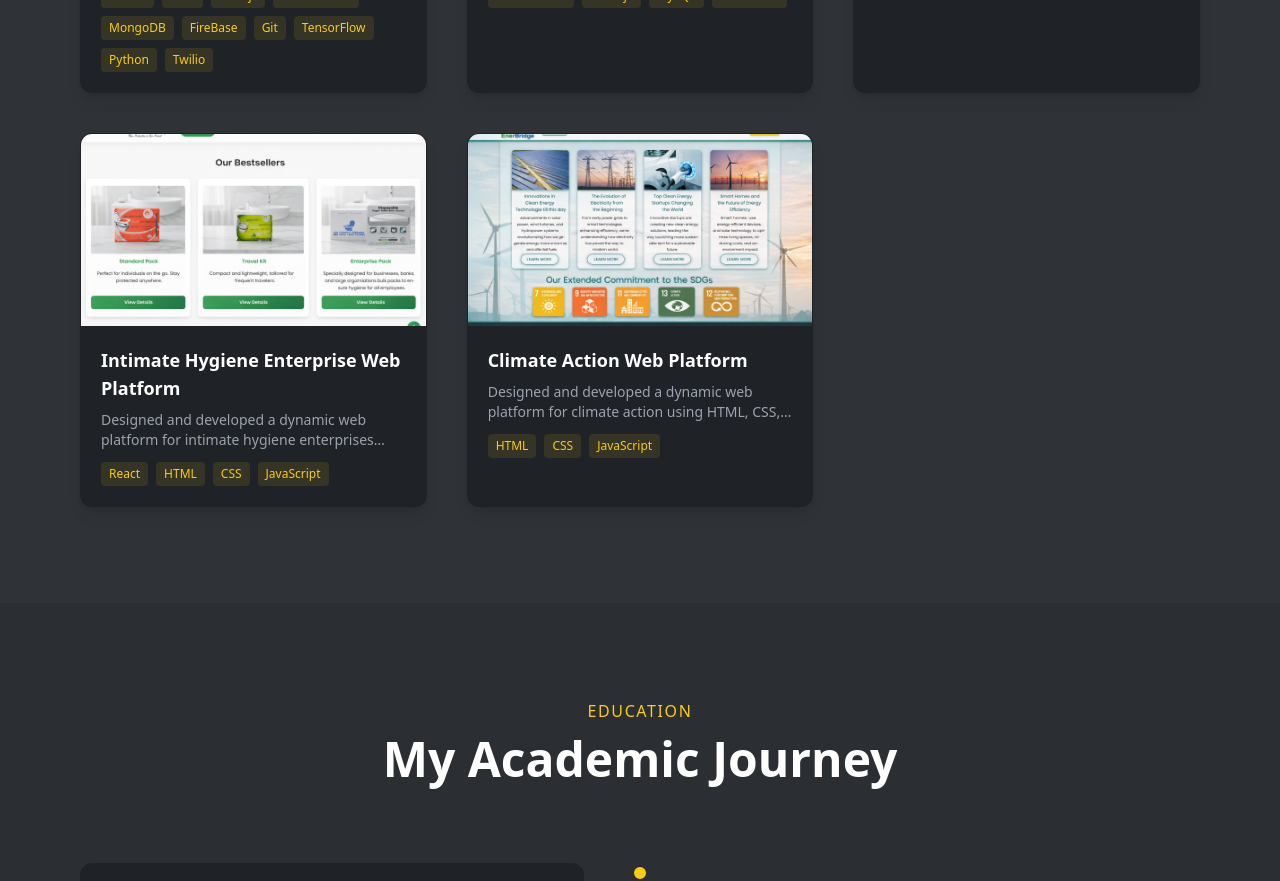
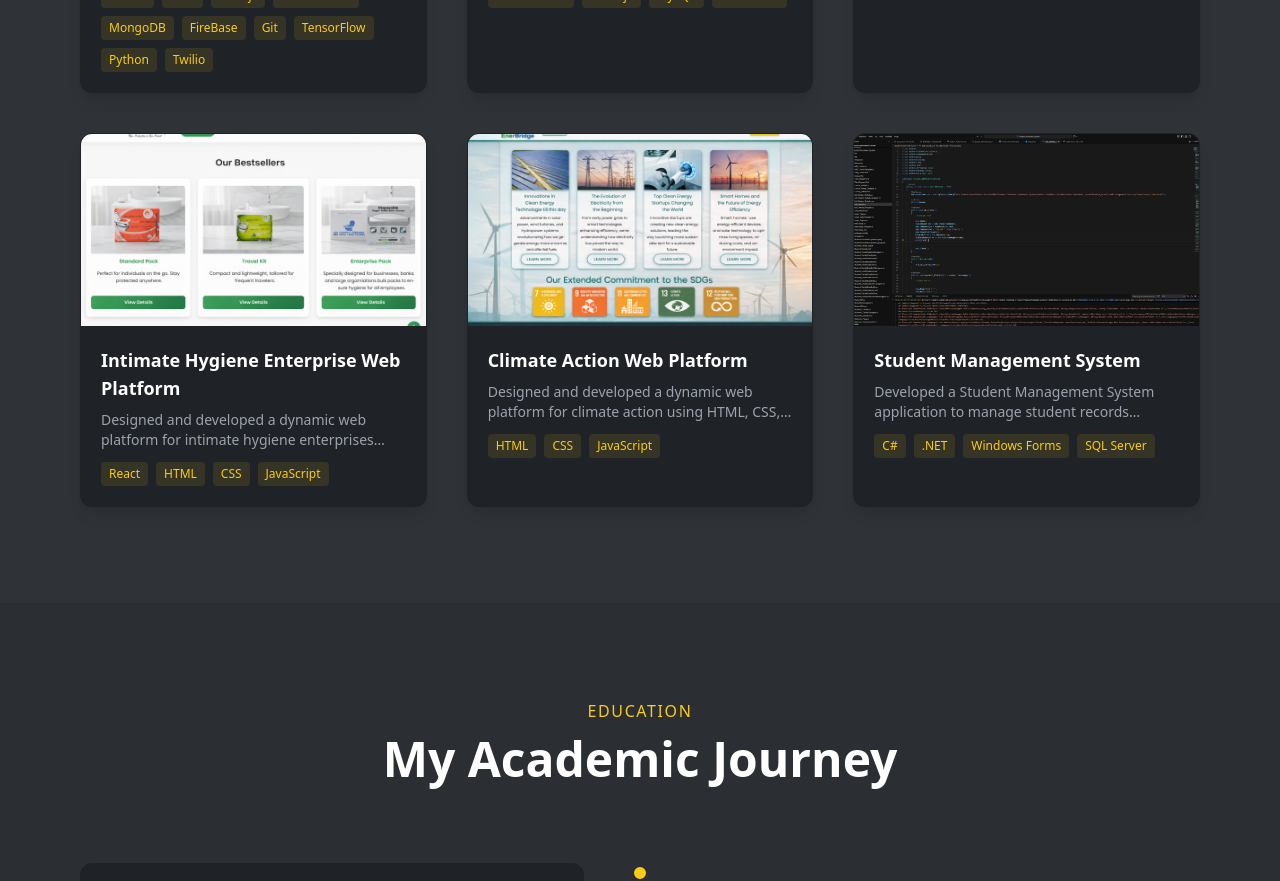
Before and after one commit to Aakashwije/AAKASH_WIJESEKARA_PORTFOLIO, a React (Vite) app: page / in a window 1280 px wide. Shown: the part 3780-4661 px from the top of the page. Built offline with nearby package versions, Linux system fonts and the light colour scheme.

Commit message:
Add Student Management System project to portfolio
Added a new project entry for the Student Management System, including its description, technologies used, GitHub link, and associated image (SRS.png) to the portfolio component.

```diff
--- a/src/components/Portfolio.jsx
+++ b/src/components/Portfolio.jsx
@@ -6,6 +6,7 @@ import walletx from "../assets/walletx.png";
 import portfolioImg from "../assets/aakashPort.png";
 import intimate from "../assets/intimate.png";
 import enerbide from "../assets/enerbrige.png";
+import SRS from "../assets/SRS.png";
 
 
 const projects = [
@@ -46,6 +47,17 @@ const projects = [
   github: "https://github.com/Aakashwije/ENERBRIDGE.git",
   image: enerbide,
   },
+  {
+  title: "Student Management System",
+  desc: "Developed a Student Management System application to manage student records efficiently, including adding, updating, searching, and deleting student details. Implemented a user-friendly interface with validation and structured data handling to ensure accuracy and smooth system performance.",
+  tech: ["C#", ".NET", "Windows Forms", "SQL Server"],
+  github: "https://github.com/Aakashwije/STUDENT_ENROLEMT_SYSTEM_C-.git",
+  image: SRS,
+},
+
+
+
+
 
 
 ];
```
Also changed, not shown: src/assets/SRS.png (added).
